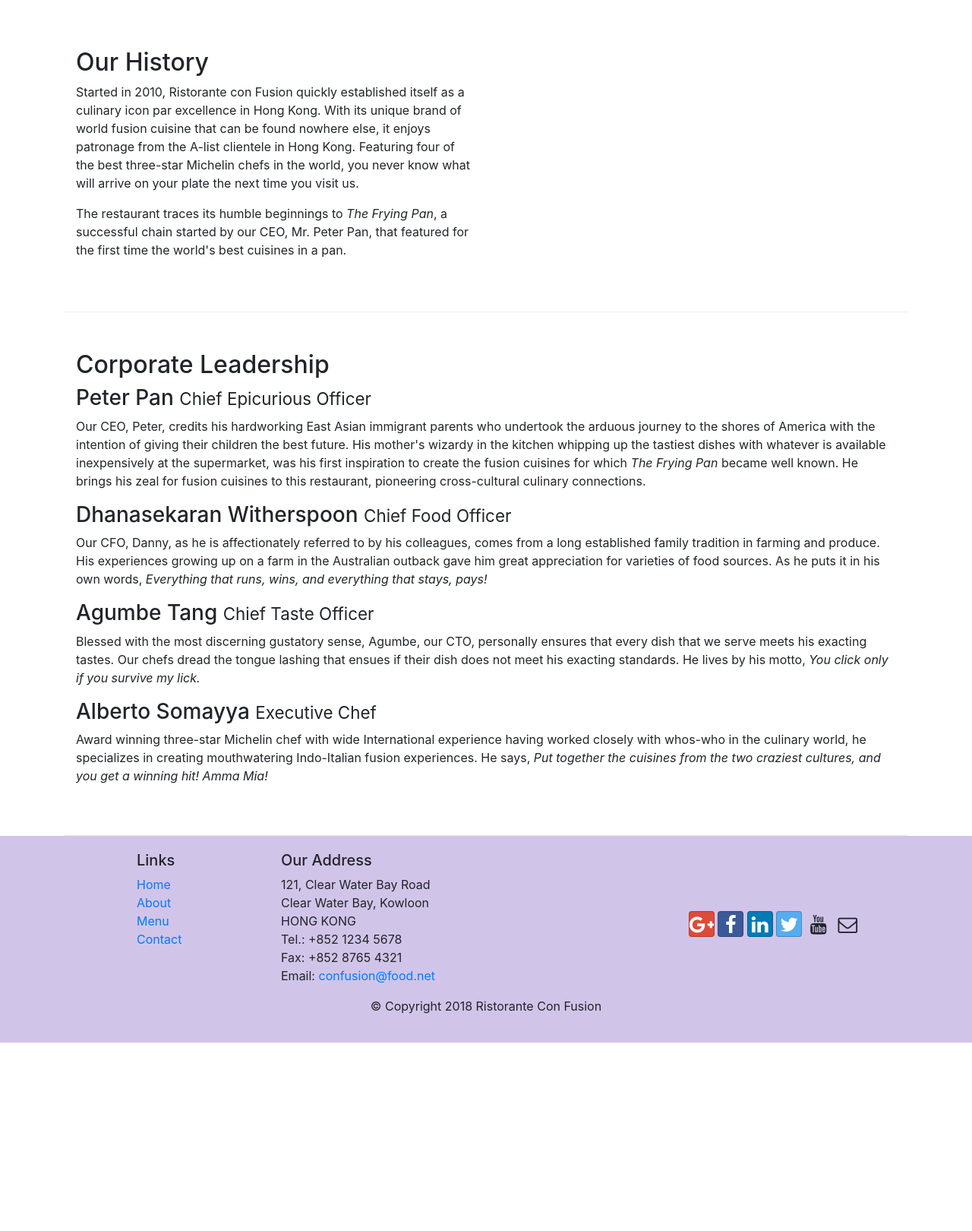
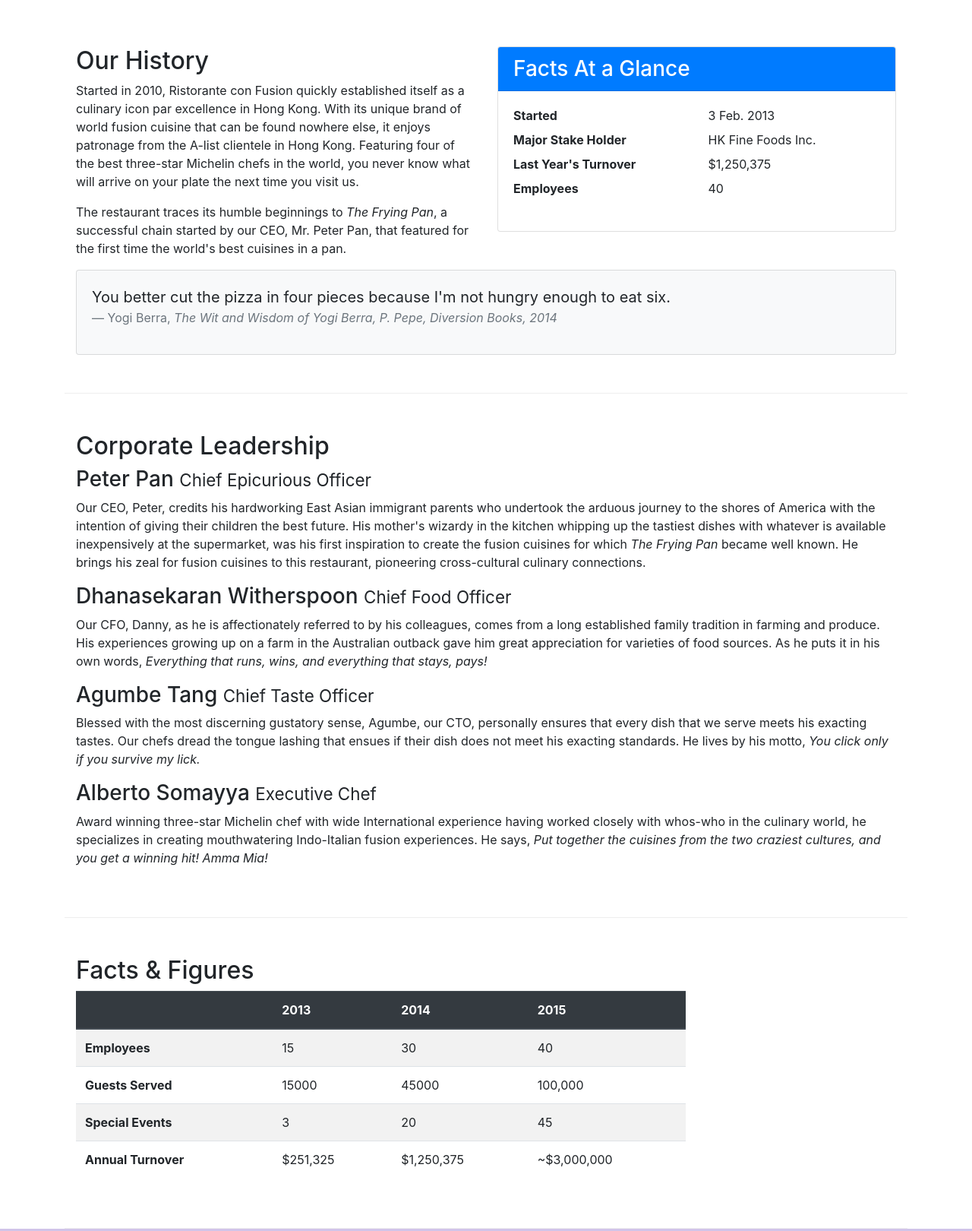
Before and after one commit to Saurabh-Shukla534/bootstrap4, a website: page aboutus.html in a window 1280 px wide. Shown: the part 380-2000 px from the top of the page at 76% size. Before the commit the page ends 1752 px from the top, so only its background shows below. Drawn offline with nearby package versions, Linux system fonts and the light colour scheme.

Commit message:
tables and cards

```diff
--- a/aboutus.html
+++ b/aboutus.html
@@ -62,13 +62,38 @@
             </div>
         </div>
 
-        <div class="row row-content align-items-center">
-            <div class="col-12 col-sm-6 order-sm-first col-sm-4 ">
+        <div class="row row-content">
+            <div class="col-sm-6">
                 <h2>Our History</h2>
                 <p>Started in 2010, Ristorante con Fusion quickly established itself as a culinary icon par excellence in Hong Kong. With its unique brand of world fusion cuisine that can be found nowhere else, it enjoys patronage from the A-list clientele in Hong Kong.  Featuring four of the best three-star Michelin chefs in the world, you never know what will arrive on your plate the next time you visit us.</p>
                 <p>The restaurant traces its humble beginnings to <em>The Frying Pan</em>, a successful chain started by our CEO, Mr. Peter Pan, that featured for the first time the world's best cuisines in a pan.</p>
             </div>
-            <div>
+            <div class="col-sm">
+                <div class="card">
+                    <h3 class="card-header bg-primary text-white">Facts At a Glance</h3>
+                    <div class="card-body">
+                        <dl class="row">
+                            <dt class="col-6">Started</dt>
+                            <dd class="col-6">3 Feb. 2013</dd>
+                            <dt class="col-6">Major Stake Holder</dt>
+                            <dd class="col-6">HK Fine Foods Inc.</dd>
+                            <dt class="col-6">Last Year's Turnover</dt>
+                            <dd class="col-6">$1,250,375</dd>
+                            <dt class="col-6">Employees</dt>
+                            <dd class="col-6">40</dd>
+                        </dl>
+                    </div>
+                </div>
+            </div>
+            <div class="col-12">
+                <div class="card card-body bg-light">
+                    <blockquote class="blockquote">
+                        <p class="mb-0">You better cut the pizza in four pieces because I'm not hungry enough to eat six.</p>
+                        <footer class="blockquote-footer">Yogi Berra,
+                            <cite title="Source Title">The Wit and Wisdom of Yogi Berra, P. Pepe, Diversion Books, 2014</cite>
+                        </footer>
+                    </blockquote>
+                </div>
             </div>
         </div>
 
@@ -85,8 +110,51 @@
                 <h3>Alberto Somayya <small>Executive Chef</small></h3>
                 <p class="d-none d-sm-block">Award winning three-star Michelin chef with wide International experience having worked closely with whos-who in the culinary world, he specializes in creating mouthwatering Indo-Italian fusion experiences. He says, <em>Put together the cuisines from the two craziest cultures, and you get a winning hit! Amma Mia!</em></p>
             </div>
-       </div>
-
+        </div>
+        <div class="row row-content">
+            <div class="col-12 col-sm-9">
+                <h2>Facts &amp; Figures</h2>
+                <div class="table-responsive">
+                    <table class="table table-striped">
+                        <thead class="thead-dark">
+                            <tr>
+                                <th>&nbsp;</th>
+                                <th>2013</th>
+                                <th>2014</th>
+                                <th>2015</th>
+                            </tr>
+                        </thead>
+                        <tbody>
+                            <tr>
+                                <th>Employees</th>
+                                <td>15</td>
+                                <td>30</td>
+                                <td>40</td>
+                            </tr>
+                            <tr>
+                                <th>Guests Served</th>
+                                <td>15000</td>
+                                <td>45000</td>
+                                <td>100,000</td>
+                            </tr>
+                            <tr>
+                                <th>Special Events</th>
+                                <td>3</td>
+                                <td>20</td>
+                                <td>45</td>
+                            </tr>
+                            <tr>
+                                <th>Annual Turnover</th>
+                                <td>$251,325</td>
+                                <td>$1,250,375</td>
+                                <td>~$3,000,000</td>
+                            </tr>
+                        </tbody>
+                    </table>
+                </div>
+            </div>
+            <div class="col-12 col-sm-3"></div>
+        </div>
     </div>
 
     <footer class="footer">
```
